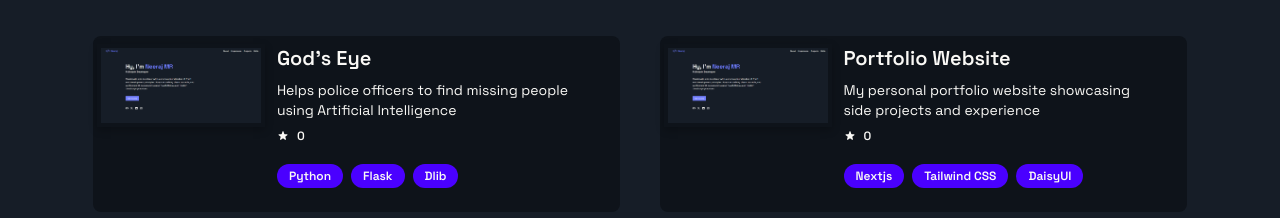
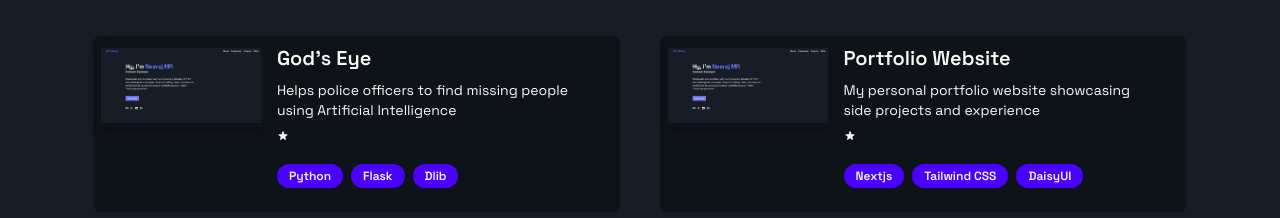
Before and after one commit to neerajram30/porfolio-website, a Next.js app: page / in a window 1280 px wide. Shown: the part 1420-1638 px from the top of the page. Built offline with nearby package versions, Linux system fonts and the light colour scheme; no server answers.

Commit message:
fix : stars count issue fix

```diff
--- a/src/components/Experiences.jsx
+++ b/src/components/Experiences.jsx
@@ -2,7 +2,7 @@
 import { useEffect, useState } from "react";
 import Experience from "./Experience";
 import { useInView } from "react-intersection-observer";
-import { useAnimation } from "framer-motion";
+import { useAnimation, motion } from "framer-motion";
 
 function Experiences() {
   const [loaded, setLoaded] = useState(false);
@@ -59,6 +59,7 @@ function Experiences() {
         {" "}
         Experience
       </h2>
+      {/* <motion.div variants={underlineVariants} animate="hover" /> */}
       <div className="md:px-20 mt-5">
         {experience.map((exp, i) => (
           <Experience
--- a/src/components/Project.jsx
+++ b/src/components/Project.jsx
@@ -37,6 +37,7 @@ function Project(props) {
       key={data.title}
       animate={animation}
     >
+
       <div className="md:w-2/6 w-2/6 h-full flex justify-center items-start md:mt-2 md:pl-0 pl-2">
         <div className="h-fit w-fit shadow-cards p-1">
           <Image src={data.image} width={160} height={70} alt={data.title} />
@@ -48,7 +49,7 @@ function Project(props) {
         <div className="text-xs flex h-8 justify-start items-center">
           <StarIcon className="size-3" />
           <p className="ml-2 font-semibold">
-            {starsDetails ? starsDetails : 0}
+            {starsDetails && starsDetails[data.repo]}
           </p>
         </div>
         <div className="flex md:mt-0 mt-1">
--- a/src/components/Projects.js
+++ b/src/components/Projects.js
@@ -10,7 +10,7 @@ import Project from "./Project";
 
 function Projects() {
   const [loaded, setLoaded] = useState(false);
-  const [starsDetails, setStarsDetails] = useState([]);
+  const [starsDetails, setStarsDetails] = useState(null);
   const { ref, inView } = useInView();
 
   const animation = useAnimation();
@@ -70,7 +70,11 @@ function Projects() {
           `https://api.github.com/repos/${owner}/${repo}`
         );
         const stars = response?.data?.stargazers_count;
-        starsData.push(stars);
+        console.log("Stars",stars);
+        starsData.push({[repo]:stars});
+        setStarsDetails((prev)=> {
+          return {...prev, [repo]:stars}
+        })
       } catch (error) {
         console.log("error11");
       }
@@ -78,7 +82,8 @@ function Projects() {
     projects.map((item) => {
       getStars(item.owner, item.repo);
     });
-    setStarsDetails(starsData);
+    // console.log("Stars data",starsData);
+    // setStarsDetails(starsData);
   }, []);
 
   return (
@@ -101,7 +106,7 @@ function Projects() {
               <Project
                 data={item}
                 key={item.title + "_" + i}
-                starsDetails={starsDetails[i]}
+                starsDetails={starsDetails}
                 delay={i / 30 + 0.05}
                 inView={inView}
               />
```
